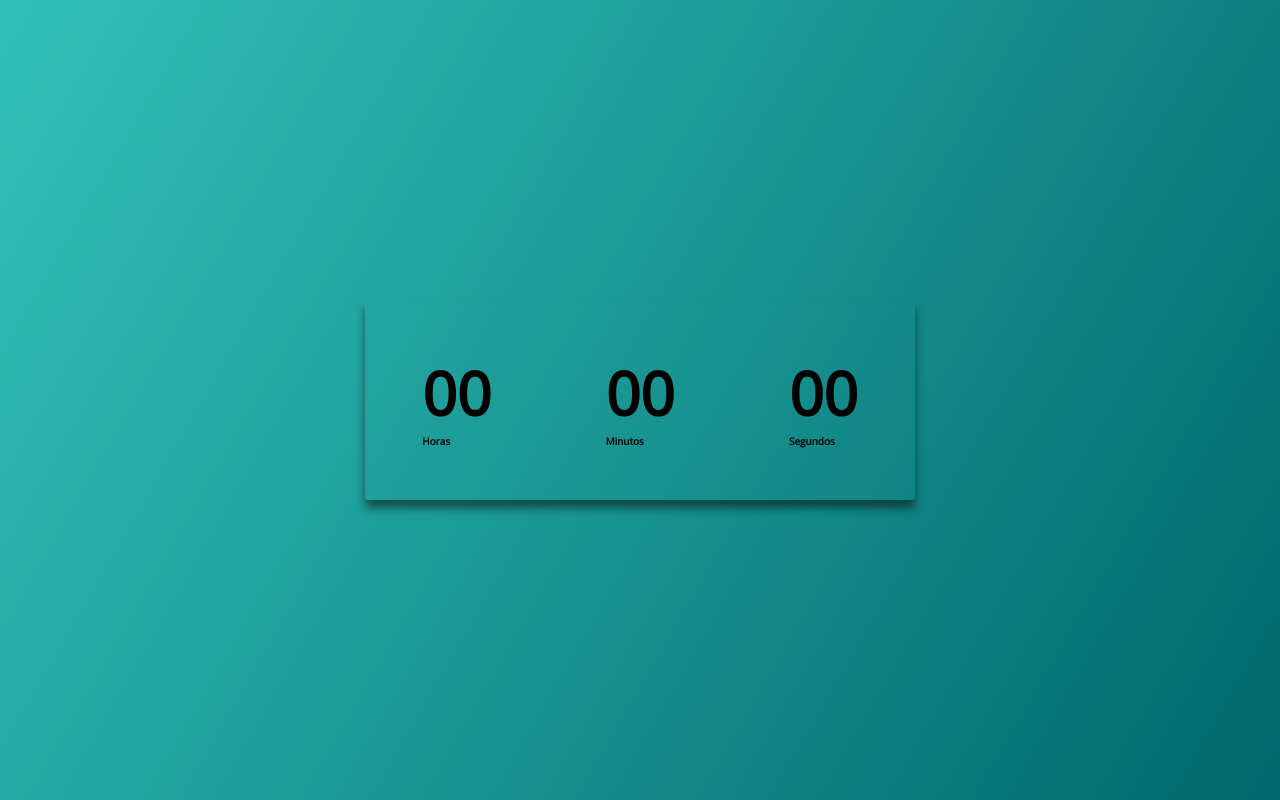
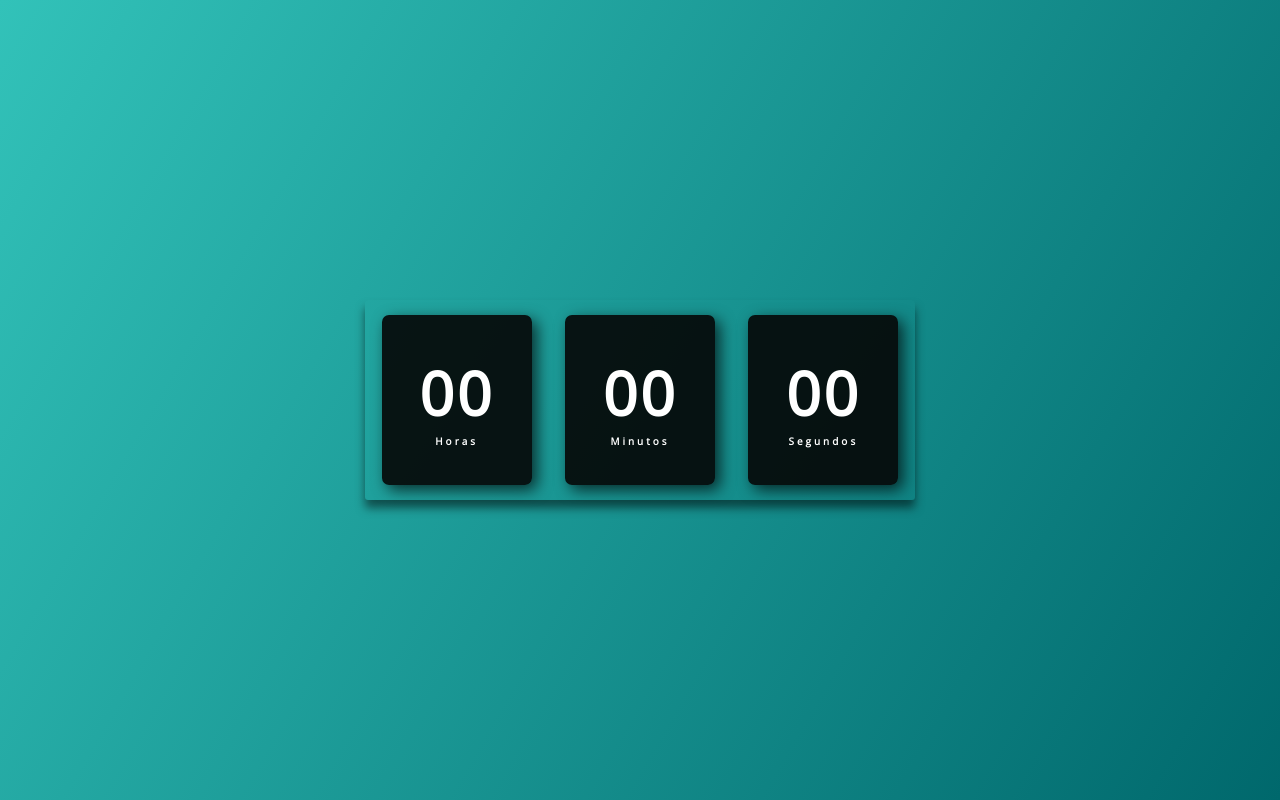
Before and after one commit to JeronimoSantos/Relogio-Digital-JS, a plain HTML site: page index.html in a window 1280 px wide. Drawn offline with nearby package versions, Linux system fonts and the light colour scheme.

Commit message:
:sparkles: feat: Ajuste no caminho do js

```diff
--- a/index.html
+++ b/index.html
@@ -6,23 +6,23 @@
     <link rel="stylesheet" href="assets/css/style.css">
     <title>Relógio Digital</title>
 </head>
-<body class="">
+<body>
     <section class="container-relogio">
-        <section>
+        <section class="relogio">
             <aside id="horas">00</aside>
             <aside id="tempo">Horas</aside>
         </section>
 
-        <section>
+        <section class="relogio">
             <aside id="minutos">00</aside>
             <aside id="tempo">Minutos</aside>
         </section>
 
-        <section>
+        <section class="relogio">
             <aside id="segundos">00</aside>
             <aside id="tempo">Segundos</aside>
         </section>
     </section>
-    <script src="script.js"></script>
+    <script src="assets/js/script.js"></script>
 </body>
 </html>
```
